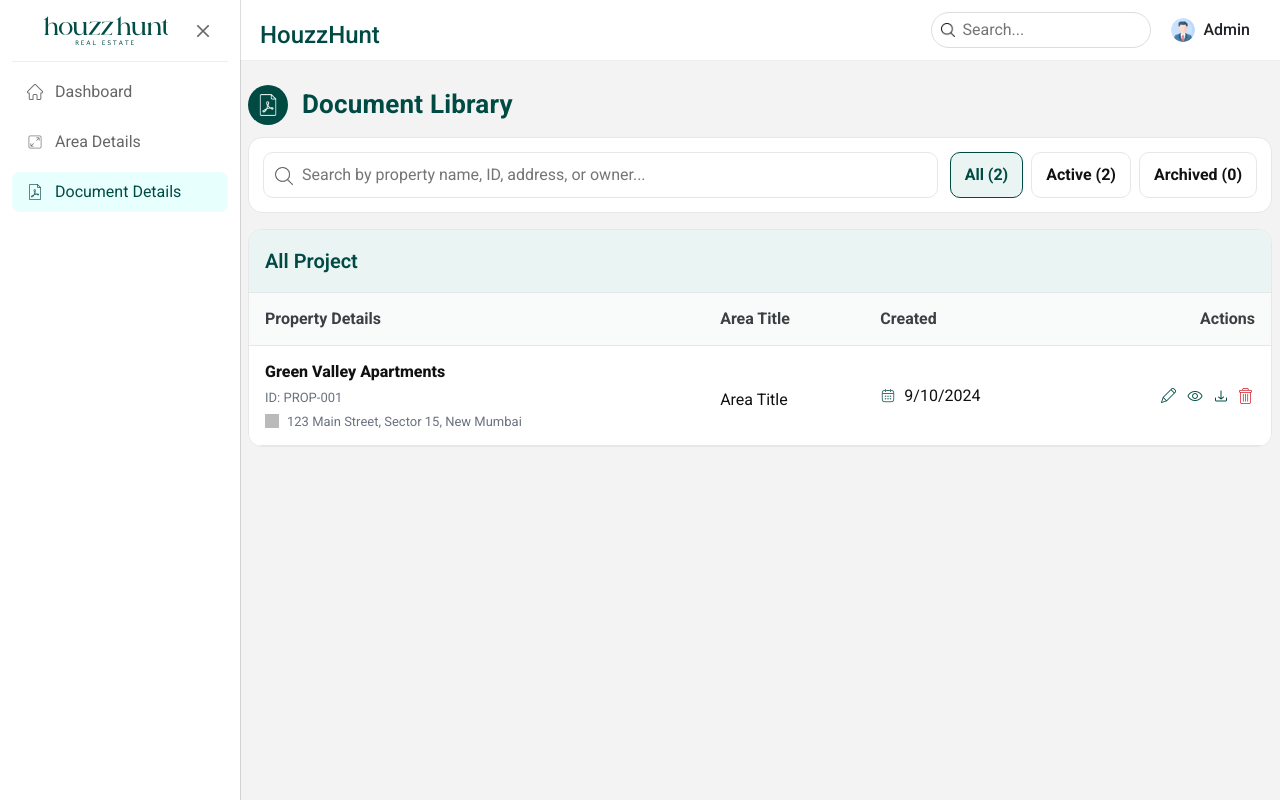
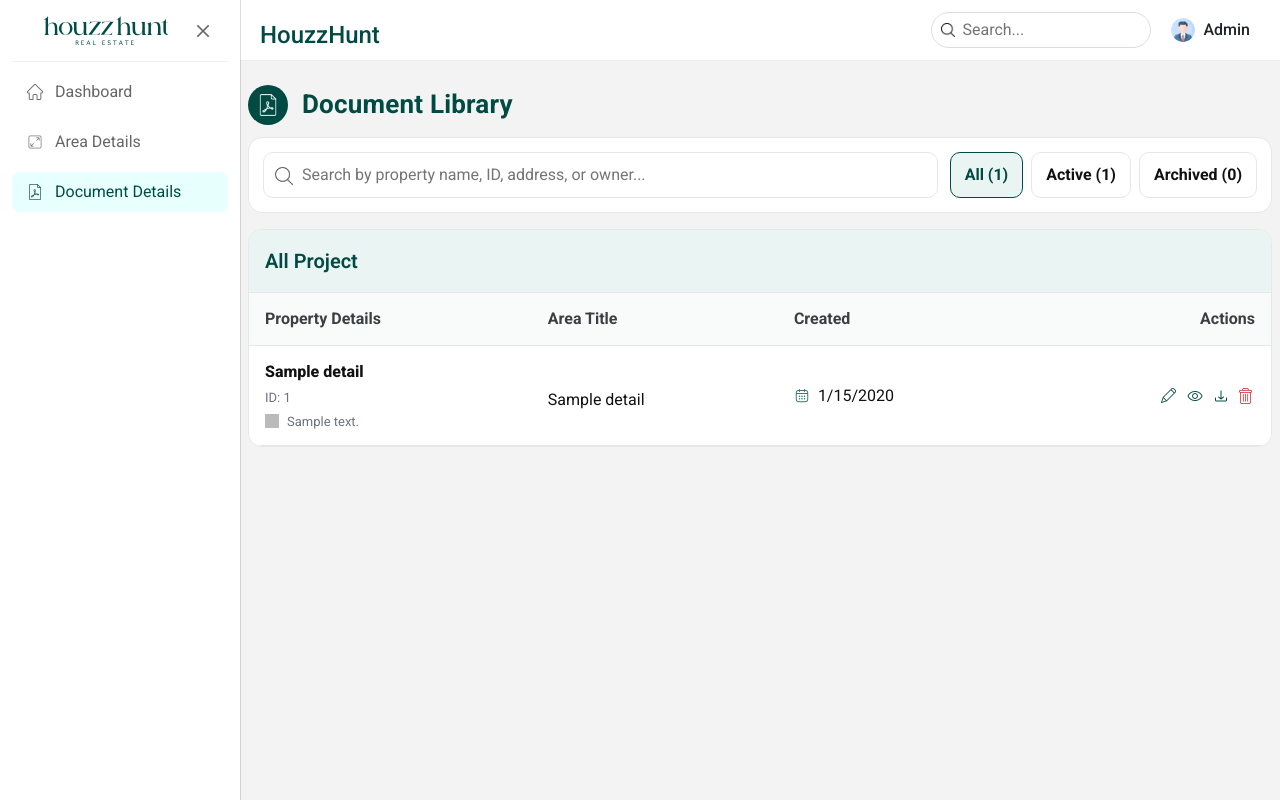
Before and after one commit to ddroy9090-ind/brochure-project, a PHP site: page /document-library.php in a window 1280 px wide. Run offline with PHP 8.4, Linux system fonts and the light colour scheme; a user stored in the database is signed in; tables that the repository leaves empty hold one stand-in row (values such as "Sample post"); grey boxes are pictures that could not be loaded.

Commit message:
Load document library from database

```diff
--- a/document-library.php
+++ b/document-library.php
@@ -3,9 +3,49 @@
 
 // 1) Auth guard MUST be first (no output before this)
 require_once __DIR__ . '/includes/auth_check.php';
+require_once __DIR__ . '/includes/db.php';
 
 // 2) Optional: page title for your header include
-$pageTitle = 'Dashboard';
+$pageTitle = 'Document Library';
+
+$areaDetails = [];
+$loadError = null;
+
+$tableCheck = $conn->query("SHOW TABLES LIKE 'area_details'");
+if ($tableCheck === false) {
+    $loadError = 'Unable to load area details.';
+} else {
+    $tableExists = $tableCheck->num_rows > 0;
+    $tableCheck->free();
+
+    if ($tableExists) {
+        $sql = <<<'SQL'
+            SELECT
+                id,
+                property_id,
+                property_name,
+                address,
+                area_title,
+                created_at
+            FROM area_details
+            ORDER BY created_at DESC, id DESC
+            SQL;
+
+        $result = $conn->query($sql);
+        if ($result === false) {
+            $loadError = 'Unable to load area details.';
+        } else {
+            while ($row = $result->fetch_assoc()) {
+                $areaDetails[] = $row;
+            }
+            $result->free();
+        }
+    }
+}
+
+$totalDocuments = count($areaDetails);
+$activeDocuments = $totalDocuments;
+$archivedDocuments = 0;
 
 // 3) Common header (HTML <head>, opening <body>, etc.)
 require_once __DIR__ . '/includes/common-header.php';
@@ -49,9 +89,9 @@ require_once __DIR__ . '/includes/common-header.php';
                                     </div>
 
                                     <div class="dl-tabs">
-                                        <button class="dl-tab is-active" data-filter="all">All (2)</button>
-                                        <button class="dl-tab" data-filter="active">Active (2)</button>
-                                        <button class="dl-tab" data-filter="archived">Archived (0)</button>
+                                        <button class="dl-tab is-active" data-filter="all">All (<?php echo $totalDocuments; ?>)</button>
+                                        <button class="dl-tab" data-filter="active">Active (<?php echo $activeDocuments; ?>)</button>
+                                        <button class="dl-tab" data-filter="archived">Archived (<?php echo $archivedDocuments; ?>)</button>
                                     </div>
                                 </div>
                             </div>
@@ -78,24 +118,64 @@ require_once __DIR__ . '/includes/common-header.php';
                                                 </tr>
                                             </thead>
                                             <tbody>
-                                                <!-- Row 1 -->
+                                                <?php if ($loadError): ?>
+                                                    <tr>
+                                                        <td colspan="4" class="text-center text-danger">
+                                                            <?php echo htmlspecialchars($loadError, ENT_QUOTES, 'UTF-8'); ?>
+                                                        </td>
+                                                    </tr>
+                                                <?php elseif (!$areaDetails): ?>
+                                                    <tr>
+                                                        <td colspan="4" class="text-center text-muted">
+                                                            No area details found yet.
+                                                        </td>
+                                                    </tr>
+                                                <?php else: ?>
+                                                    <?php foreach ($areaDetails as $detail): ?>
+                                                        <?php
+                                                        $propertyName = trim((string) ($detail['property_name'] ?? ''));
+                                                        if ($propertyName === '') {
+                                                            $propertyName = 'Untitled Property';
+                                                        }
+
+                                                        $propertyId = trim((string) ($detail['property_id'] ?? ''));
+                                                        $address = trim((string) ($detail['address'] ?? ''));
+                                                        $areaTitle = trim((string) ($detail['area_title'] ?? ''));
+                                                        $createdRaw = trim((string) ($detail['created_at'] ?? ''));
+                                                        $createdDisplay = '—';
+
+                                                        if ($createdRaw !== '') {
+                                                            $timestamp = strtotime($createdRaw);
+                                                            if ($timestamp !== false) {
+                                                                $createdDisplay = date('n/j/Y', $timestamp);
+                                                            } else {
+                                                                $createdDisplay = $createdRaw;
+                                                            }
+                                                        }
+                                                        ?>
                                                         <tr>
                                                             <td>
-                                                        <div class="prop-title">Green Valley Apartments</div>
-                                                        <div class="prop-meta">ID: PROP-001</div>
+                                                                <div class="prop-title"><?php echo htmlspecialchars($propertyName, ENT_QUOTES, 'UTF-8'); ?></div>
+                                                                <?php if ($propertyId !== ''): ?>
+                                                                    <div class="prop-meta">ID: <?php echo htmlspecialchars($propertyId, ENT_QUOTES, 'UTF-8'); ?></div>
+                                                                <?php endif; ?>
+                                                                <?php if ($address !== ''): ?>
                                                                     <div class="prop-meta prop-loc">
                                                                         <img src="assets/icons/location.png" alt="">
-                                                            123 Main Street, Sector 15, New Mumbai
+                                                                        <?php echo htmlspecialchars($address, ENT_QUOTES, 'UTF-8'); ?>
                                                                     </div>
+                                                                <?php endif; ?>
                                                             </td>
                                                             <td>
-                                                        <div class="area-size">Area Title</div>
+                                                                <div class="area-size">
+                                                                    <?php echo $areaTitle !== '' ? htmlspecialchars($areaTitle, ENT_QUOTES, 'UTF-8') : '<span class="text-muted">—</span>'; ?>
+                                                                </div>
                                                             </td>
 
                                                             <td>
                                                                 <div class="date-wrap">
                                                                     <img src="assets/icons/calendar.png" alt="">
-                                                            <span>9/10/2024</span>
+                                                                    <span><?php echo htmlspecialchars($createdDisplay, ENT_QUOTES, 'UTF-8'); ?></span>
                                                                 </div>
                                                             </td>
 
@@ -114,7 +194,8 @@ require_once __DIR__ . '/includes/common-header.php';
                                                                 </button>
                                                             </td>
                                                         </tr>
-
+                                                    <?php endforeach; ?>
+                                                <?php endif; ?>
                                             </tbody>
                                         </table>
                                     </div>
```
Lines whose indentation alone changed are shown as unchanged.
